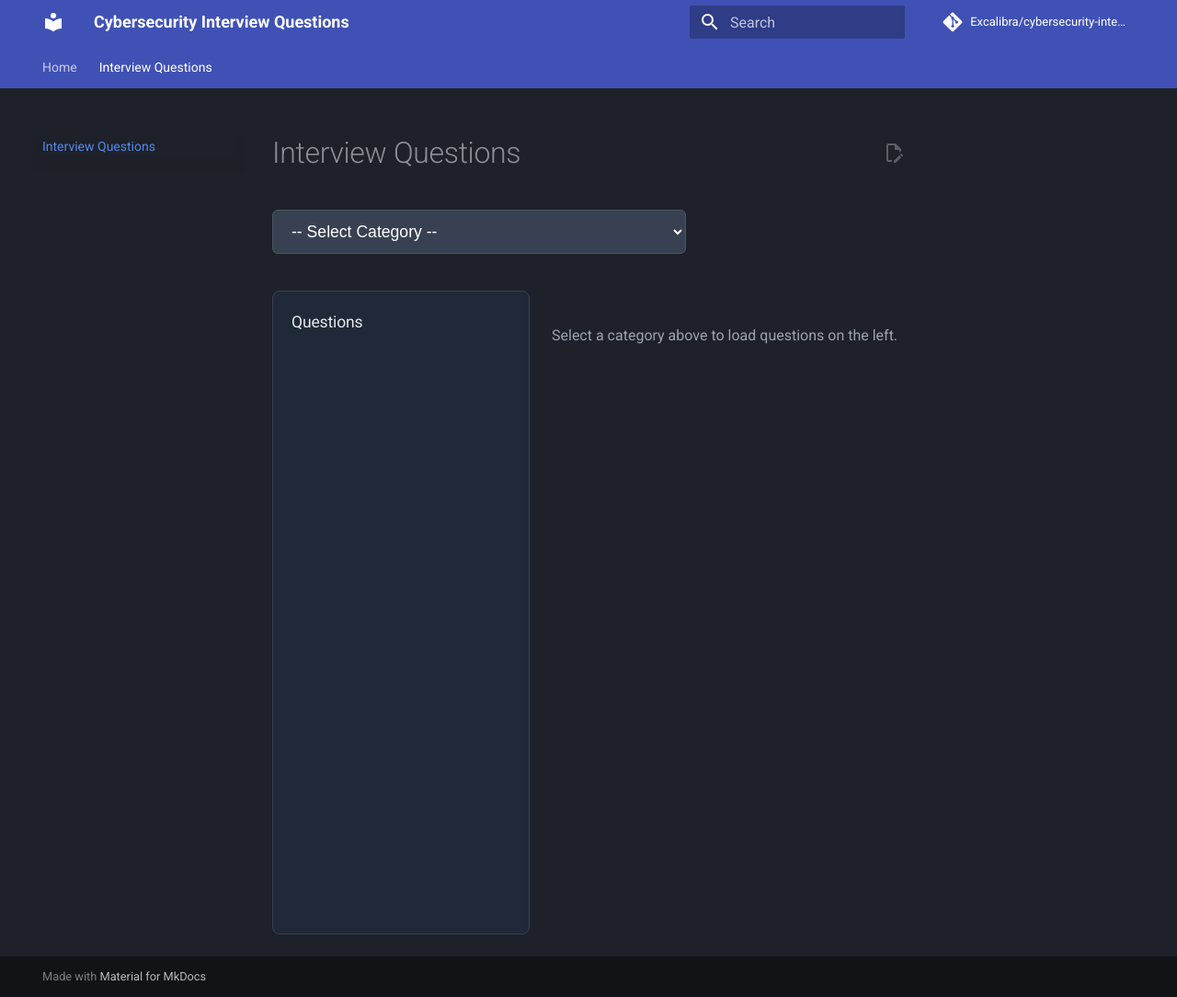
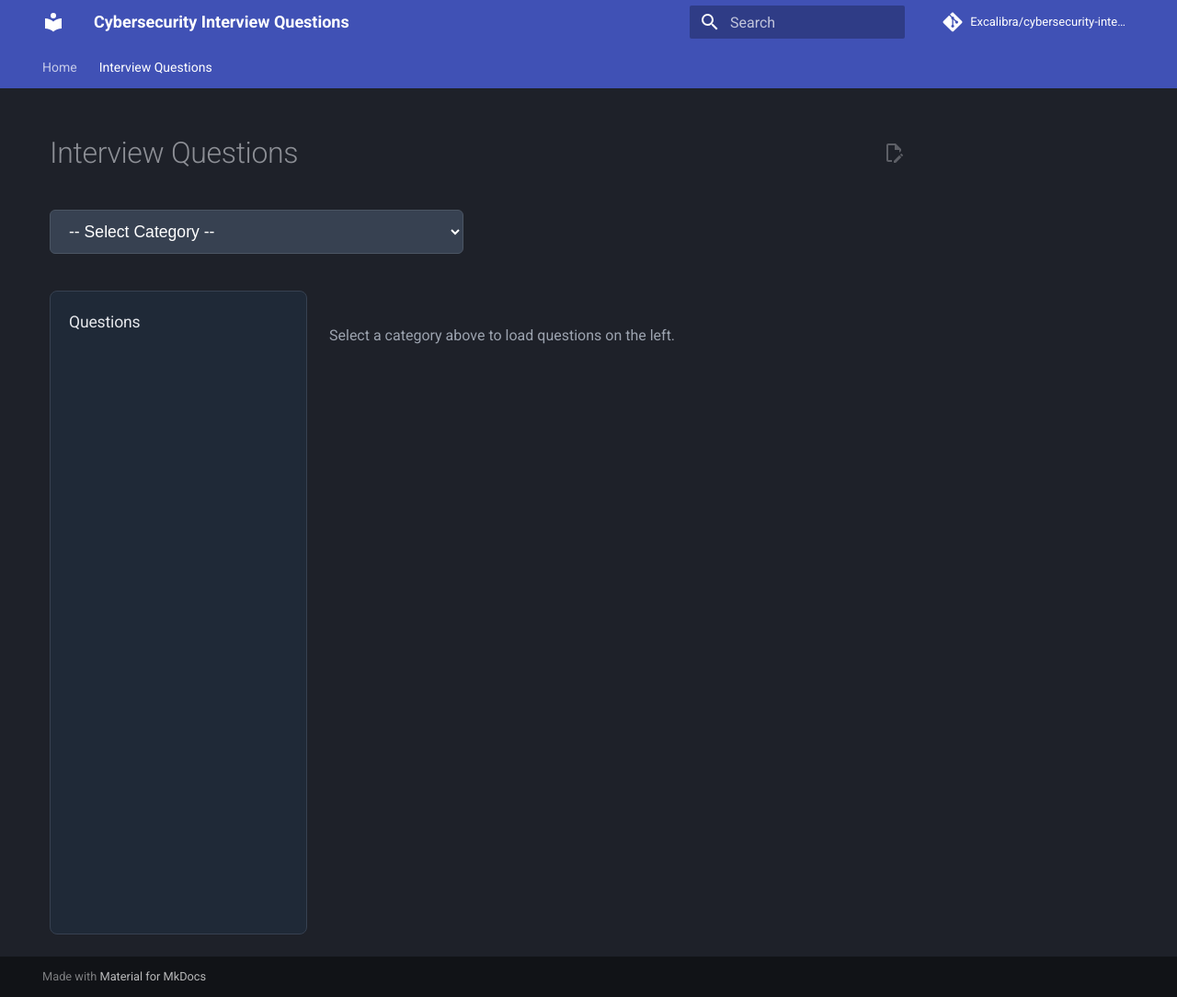
Before and after one commit to Excalibra/cybersecurity-interview-questions, an MkDocs documentation site: the page built from docs/questions/index.md, in a window 1280 px wide and 1084 px high. Shown: the whole window at 92% size. Built offline with MkDocs 1.6.1 and Material for MkDocs 9.7.7, drawn with Linux system fonts in a browser that asks for light colours; comment, search, counter and statistics services are not loaded.

Commit message:
Update main.html

```diff
--- a/overrides/main.html
+++ b/overrides/main.html
@@ -3,11 +3,18 @@
 {% block content %}
 {{ super() }}
 
+<style>
+/* Hide default MkDocs sidebar and table of contents */
+.md-sidebar--primary, .md-nav--primary {
+  display: none !important;
+}
+</style>
+
 <script>
 document.addEventListener('DOMContentLoaded', function() {
   const selector = document.getElementById('category-selector');
   const questionsList = document.getElementById('questions-list');
-  const mainArea = document.getElementById('main-area');
+  const mainContent = document.getElementById('main-content');
 
   const categories = {
     "web": {
@@ -25,7 +32,7 @@
     const val = this.value;
     if (!val) {
       questionsList.innerHTML = '<p style="color:#9ca3af;">No category selected.</p>';
-      mainArea.innerHTML = '<p>Select a category to load questions.</p>';
+      mainContent.innerHTML = '<p>Select a category above.</p>';
       return;
     }
 
@@ -33,8 +40,8 @@
     let html = '';
 
     cat.items.forEach(item => {
-      html += `<div style="margin: 8px 0; padding: 6px 10px; border-radius: 4px;">
-        <a href="${item.link}" style="color: #60a5fa; text-decoration: none;">${item.text}</a>
+      html += `<div style="margin:8px 0;">
+        <a href="${item.link}" style="color:#60a5fa; text-decoration:none; display:block; padding:6px 10px; border-radius:4px;">${item.text}</a>
       </div>`;
     });
 
```
Also changed, not shown: other parts of overrides/main.html (+1 -1 lines).
